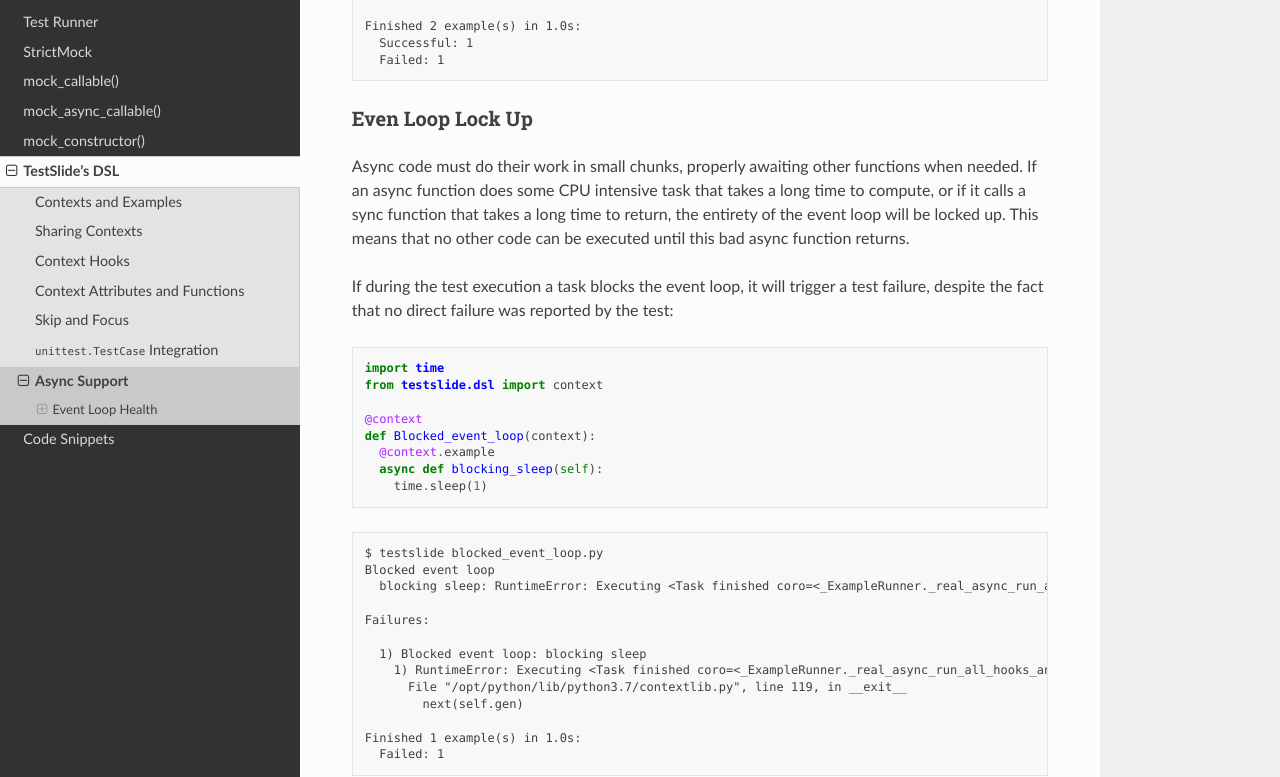
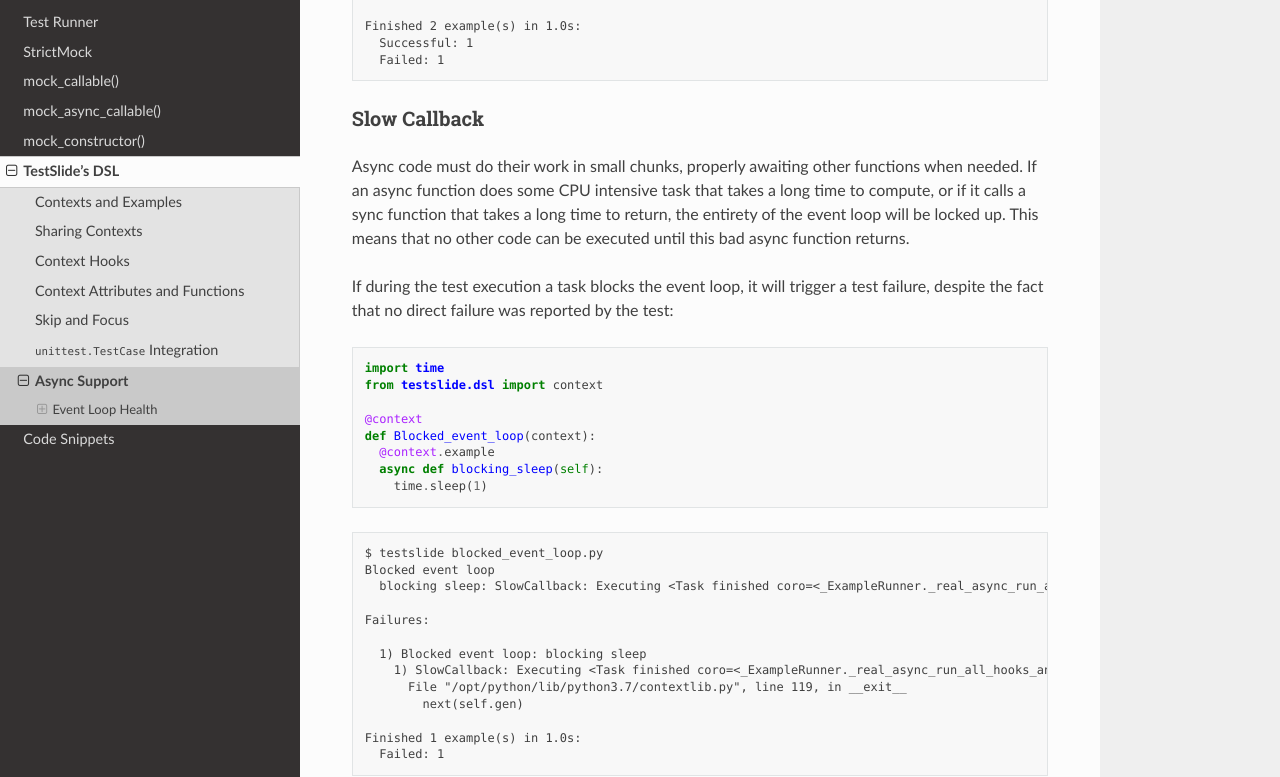
Before and after one commit to facebook/TestSlide, a Sphinx documentation site: the page built from docs/testslide_dsl/async_support/index.rst, in a window 1280 px wide and 1400 px high, scrolled down 2261 px. Shown: the part 155-932 px from the top of the window. Built offline with Sphinx 7.4.7 and the Read the Docs theme 2.0.0, drawn with Linux system fonts in a browser that asks for light colours.

Commit message:
Add SlowCallback error type
TestSlide previously raised a RuntimeError when it detected an asyncio
slow callback warning message, change that to a custom SlowCallback
exception type that makes the failure case easier to track down, since
the default message is fairly opaque if you haven't seen it before.

This could potentially be extended with more information to help track
down the offending function, but Python does not provide much
information, so in this PR I am just adding the exception class to at
least point in the right direction.

```diff
--- a/docs/testslide_dsl/async_support/index.rst
+++ b/docs/testslide_dsl/async_support/index.rst
@@ -120,7 +120,7 @@ Every called coroutine must be awaited. If they are not, it means their code nev
     Successful: 1
     Failed: 1
 
-Even Loop Lock Up
+Slow Callback
 ^^^^^^^^^^^^^^^^^
 
 Async code must do their work in small chunks, properly awaiting other functions when needed. If an async function does some CPU intensive task that takes a long time to compute, or if it calls a sync function that takes a long time to return, the entirety of the event loop will be locked up. This means that no other code can be executed until this bad async function returns.
@@ -142,12 +142,12 @@ If during the test execution a task blocks the event loop, it will trigger a tes
 
   $ testslide blocked_event_loop.py
   Blocked event loop
-    blocking sleep: RuntimeError: Executing <Task finished coro=<_ExampleRunner._real_async_run_all_hooks_and_example() done, defined at /opt/python/lib/python3.7/site-packages/testslide/__init__.py:220> result=None created at /opt/python/lib/python3.7/asyncio/base_events.py:558> took 1.002 seconds
+    blocking sleep: SlowCallback: Executing <Task finished coro=<_ExampleRunner._real_async_run_all_hooks_and_example() done, defined at /opt/python/lib/python3.7/site-packages/testslide/__init__.py:220> result=None created at /opt/python/lib/python3.7/asyncio/base_events.py:558> took 1.002 seconds
 
   Failures:
 
     1) Blocked event loop: blocking sleep
-      1) RuntimeError: Executing <Task finished coro=<_ExampleRunner._real_async_run_all_hooks_and_example() done, defined at /opt/python/lib/python3.7/site-packages/testslide/__init__.py:220> result=None created at /opt/python/lib/python3.7/asyncio/base_events.py:558> took 1.002 seconds
+      1) SlowCallback: Executing <Task finished coro=<_ExampleRunner._real_async_run_all_hooks_and_example() done, defined at /opt/python/lib/python3.7/site-packages/testslide/__init__.py:220> result=None created at /opt/python/lib/python3.7/asyncio/base_events.py:558> took 1.002 seconds
         File "/opt/python/lib/python3.7/contextlib.py", line 119, in __exit__
           next(self.gen)
 
```
Also changed, not shown: testslide/__init__.py (+8 -1 lines), 1 other file.
